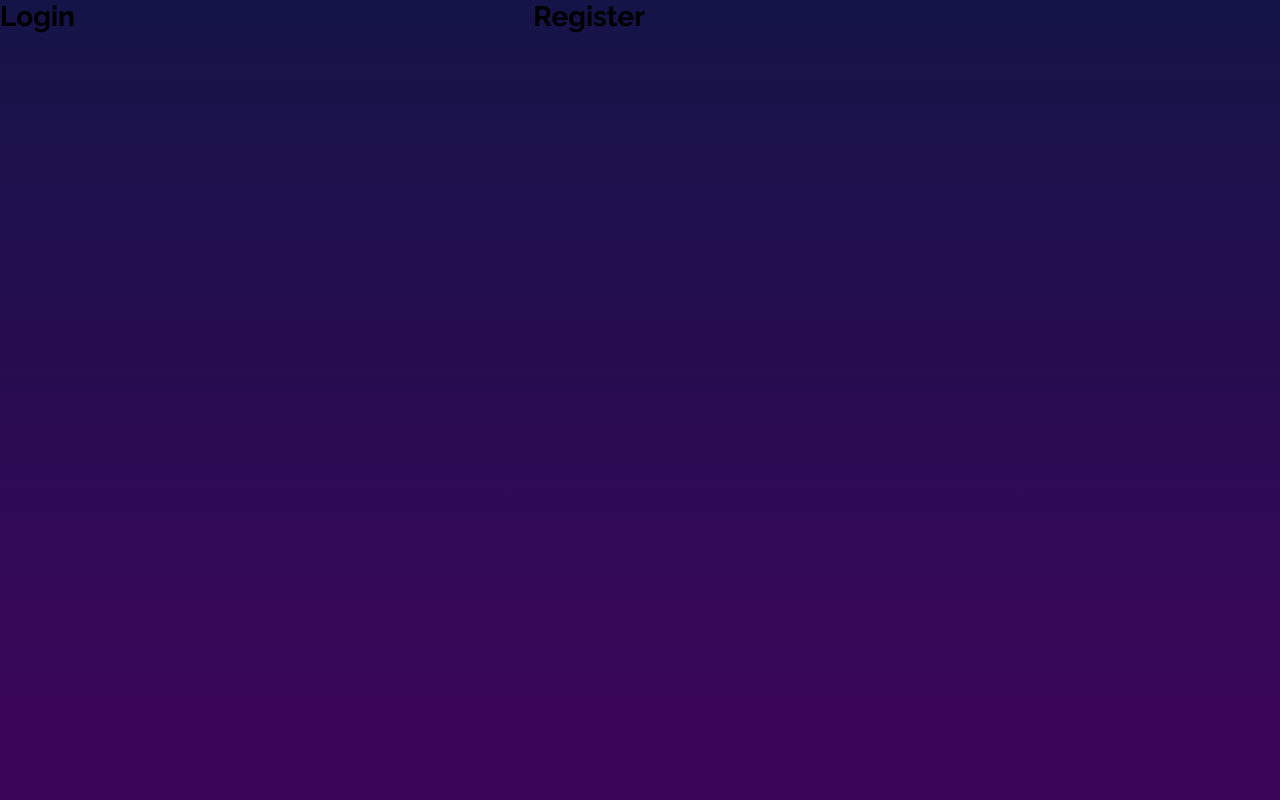
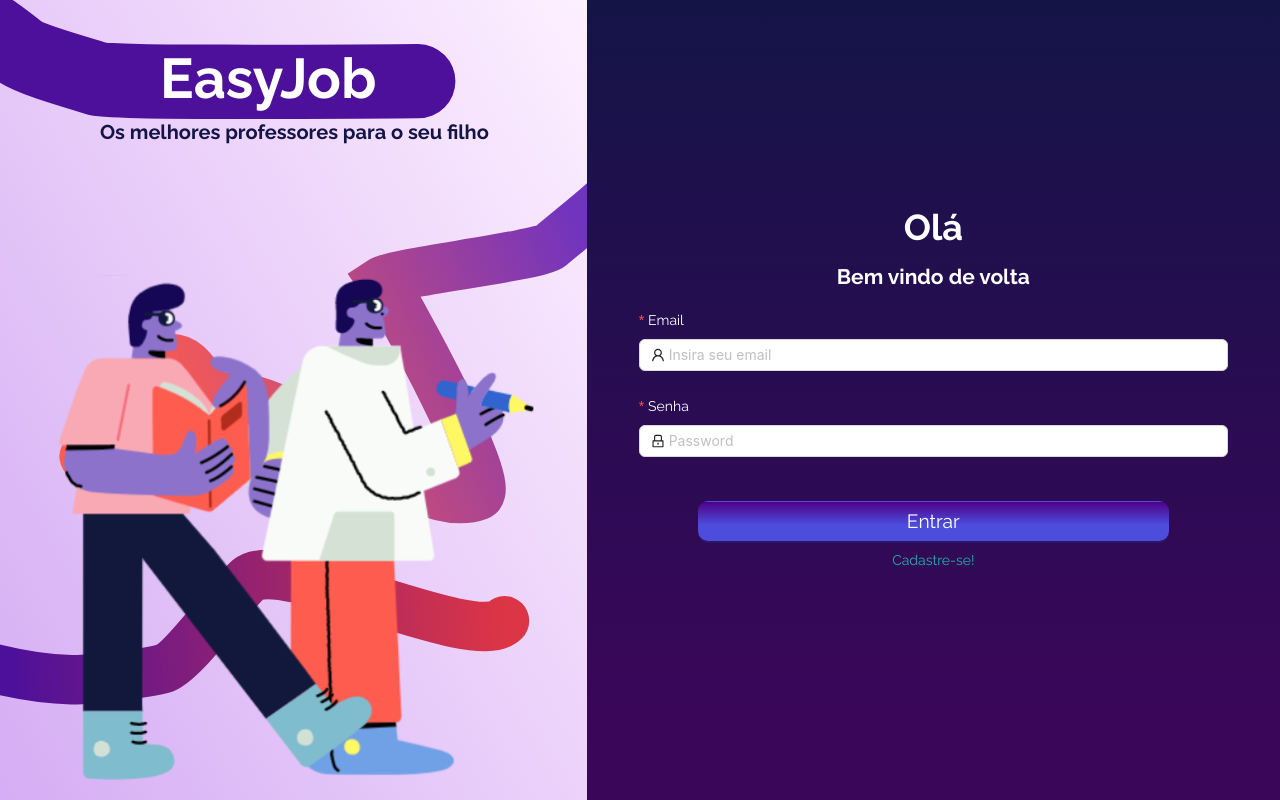
Before and after one commit to wilhelmSt/easyjob, a React (Create React App) app: page /login in a window 1280 px wide. Built offline with nearby package versions, Linux system fonts and the light colour scheme.

Commit message:
feat(login): login screen

```diff
--- /dev/null
+++ b/src/pages/Login/components/FormLogin.tsx
@@ -0,0 +1,72 @@
+import { useState } from 'react'
+import { Form, Input, Button } from 'antd'
+import { UserOutlined, LockOutlined } from '@ant-design/icons'
+
+import styles from '../styles/formLogin.module.css'
+
+export default function FormLogin(): JSX.Element {
+  const [user, setUser] = useState('')
+  const [password, setPassword] = useState('')
+
+  const [isValidUser, setIsValidUser] = useState(true)
+
+  const handleEventUser = (value: string) => {
+    const emailPattern = /^[A-Za-z0-9._%+-]+@[A-Za-z0-9.-]+\.[A-Za-z]{1,}$/;
+    setIsValidUser(emailPattern.test(value))
+
+    isValidUser ? setUser(value) : setUser('')
+  }
+
+  const handleEventPassword = (value: string) => setPassword(value)
+
+
+  return (
+    <Form
+      className={styles.formLogin}
+      name="login"
+      autoComplete=''
+      layout='vertical'
+    >
+      <Form.Item
+        className={styles.formItem}
+        label="Email"
+        name="user"
+        rules={[{ required: true, message: 'Por favor, insira seu email!' }]}
+      >
+        <Input
+          className={styles.inputLogin}
+          prefix={<UserOutlined className="site-form-item-icon" />}
+          placeholder="Insira seu email"
+          onKeyUp={(e) => handleEventUser(e.currentTarget.value)}
+        />
+      </Form.Item>
+
+      <Form.Item
+        className={styles.formItem}
+        label="Senha"
+        name="password"
+        rules={[{ required: true, message: 'Por favor, insira sua senha!' }]}
+      >
+        <Input
+          prefix={<LockOutlined className="site-form-item-icon" />}
+          type="password"
+          placeholder="Password"
+          onKeyUp={(e) => handleEventPassword(e.currentTarget.value)}
+        />
+      </Form.Item>
+
+      <Form.Item
+        className={styles.formItemButton}
+      >
+        <Button
+          type="primary"
+          htmlType="submit"
+          className={styles.buttonLogin}
+        >
+          Entrar
+        </Button>
+        <span className={styles.spanRegister}>Cadastre-se!</span>
+      </Form.Item>
+    </Form>
+  )
+}
--- a/src/pages/Login/index.tsx
+++ b/src/pages/Login/index.tsx
@@ -1,16 +1,30 @@
 import { Col, Row } from "antd";
+import FormLogin from "./components/FormLogin";
+
 import styles from './styles/login.module.css'
 
 export default function Login(): JSX.Element {
   return (
     <>
-      <Row className={styles.basicUse}>
-        <Col span={10} className={styles.basicUse}>
-          <h1>Login</h1>
+      <Row className={styles.basicUse} style={{ height: '100vh' }}>
+        <Col span={11} className={`${styles.basicUse} ${styles.backgroundLogin}`}>
+          <img src="/loginSvg.svg" alt="loginSvg" className={styles.loginSvg} />
+          <img src="/loginUser.svg" alt="loginUser" className={styles.loginUser} />
+          <h1>EasyJob</h1>
+          <h2>Os melhores professores para o seu filho</h2>
         </Col>
 
-        <Col span={14} className={styles.basicUse}>
-          <h1>Register</h1>
+        <Col span={13} className={`${styles.basicUse} ${styles.loginContentWrapper}`}>
+          <div className={styles.loginContent}>
+            <div>
+              <h1>Olá</h1>
+              <h2>Bem vindo de volta</h2>
+            </div>
+
+            <div>
+              <FormLogin />
+            </div>
+          </div>
         </Col>
       </Row>
     </>
--- /dev/null
+++ b/src/pages/Login/styles/formLogin.module.css
@@ -0,0 +1,55 @@
+.formLogin {
+    display: flex;
+    flex-direction: column;
+    align-items: center;
+    justify-content: center;
+
+    width: 100%;
+}
+
+.formItem > div {
+  width: 100%;
+}
+
+.formItem > div > div > label {
+  color: white !important;
+}
+
+.formItemButton > div > div > div > div {
+  width: 100%;
+  display: flex;
+  justify-content: center;
+  flex-direction: column;
+  align-items: center;
+
+  margin-top: 20px;
+}
+
+.inputLogin {
+  width: 100%;
+}
+
+.buttonLogin {
+  background: linear-gradient(#4E0189 0%, #4C4DDC 30%);
+  background-size: 100% 200%;
+
+  width: 80%;
+  height: 40px;
+  font-size: 1.2rem;
+  border-radius: 10px;
+  transition: all 300ms ease-out;
+}
+
+.buttonLogin:hover {
+  background-position: 0% 100%;
+}
+
+.spanRegister {
+  margin-top: 0.5rem;
+  color: rgb(32, 178, 170);
+  cursor: pointer;
+}
+
+.spanRegister:hover {
+  color: rgb(50, 220, 220);
+}
--- a/src/pages/Login/styles/login.module.css
+++ b/src/pages/Login/styles/login.module.css
@@ -2,3 +2,70 @@
   width: 100%;
   height: 100%;
 }
+
+.backgroundLogin {
+  background: linear-gradient(60deg, #d5adf4, #fdf0ff);
+  overflow: hidden;
+  position: relative;
+}
+
+.backgroundLogin .loginSvg {
+  width: 700px;
+  position: absolute;
+}
+
+.backgroundLogin .loginUser {
+  position: absolute;
+  bottom: 20px;
+  left: 50px;
+  width: 500px;
+}
+
+.backgroundLogin h1 {
+  position: absolute;
+  left: 160px;
+  top: 45px;
+
+  color: #fff;
+  font-size: 3.5rem;
+}
+
+.backgroundLogin h2 {
+  position: absolute;
+  left: 100px;
+  top: 120px;
+
+  color: #141447;
+  font-size: 1.25rem;
+}
+
+.loginContentWrapper {
+  display: flex;
+  justify-content: center;
+  align-items: center;
+}
+
+.loginContent {
+  width: 85%;
+
+  display: flex;
+  justify-content: center;
+  align-items: center;
+  flex-direction: column;
+}
+
+.loginContent div {
+  width: 100%;
+}
+
+.loginContent > div:first-child {
+  margin-bottom: 20px;
+
+  color: white;
+  text-align: center;
+}
+
+.loginContent > div:first-child h1 {
+  margin-bottom: 1rem;
+  font-size: 2.25rem;
+}
```
Also changed, not shown: public/loginSvg.svg (added), public/loginUser.svg (added).
